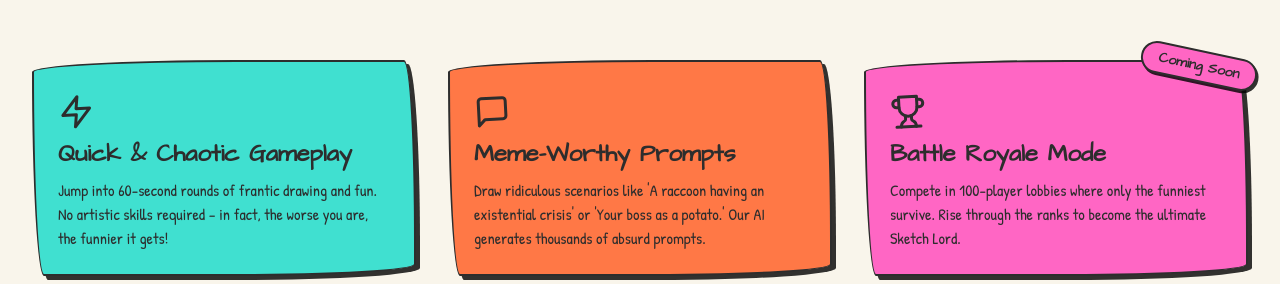
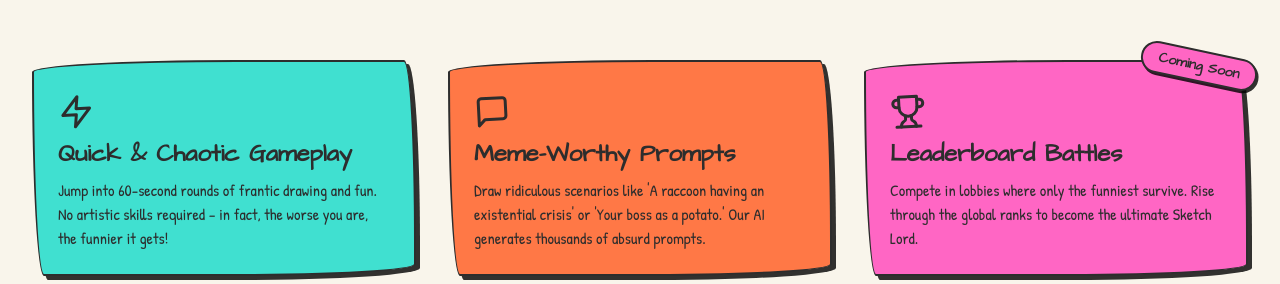
Before and after one commit to ruark-xyz/sketchyAF-app, a React (Vite) app: page / in a window 1280 px wide. Shown: the part 1060-1344 px from the top of the page. Built offline with nearby package versions, Linux system fonts and the light colour scheme.

Commit message:
Updated mockData.ts

```diff
--- a/src/data/mockData.ts
+++ b/src/data/mockData.ts
@@ -21,8 +21,8 @@ export const gameFeatures: FeatureCard[] = [
     color: "#33CCFF"
   },
   {
-    title: "Battle Royale Mode",
-    description: "Compete in 100-player lobbies where only the funniest survive. Rise through the ranks to become the ultimate Sketch Lord.",
+    title: "Leaderboard Battles",
+    description: "Compete in lobbies where only the funniest survive. Rise through the global ranks to become the ultimate Sketch Lord.",
     icon: "Trophy",
     color: "#FFCC00",
     isComingSoon: true
```
